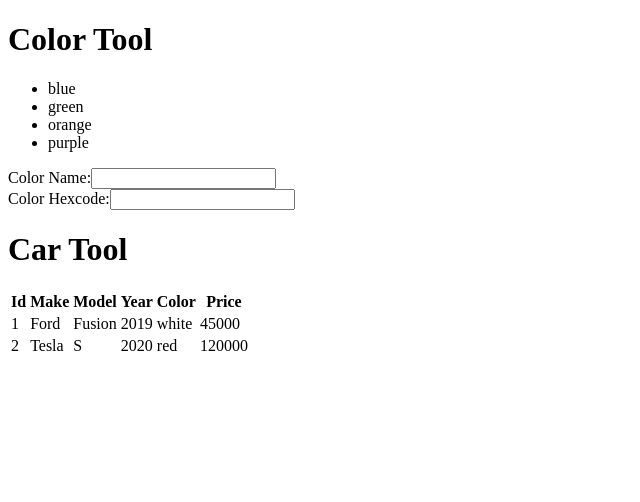
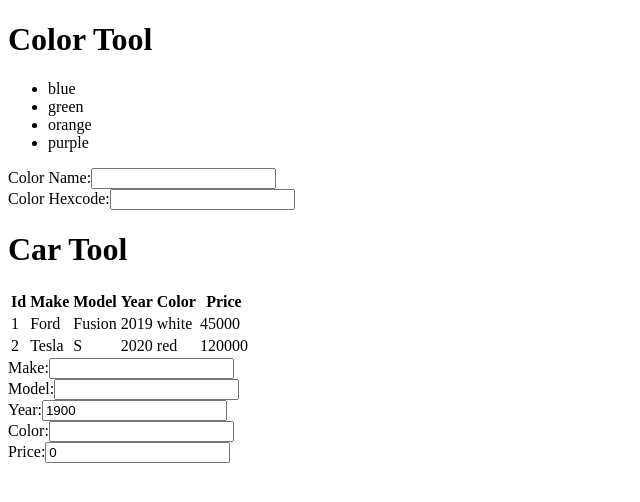
Before and after one commit to t4d-classes/applied-javascript_08242020, a React (Create React App) app in the folder react-app/: page / in a window 1280 px wide. Shown: the top 502 px of the page, without its empty margins (0-640 px from the left). Built offline with nearby package versions, Linux system fonts and the light colour scheme.

Commit message:
add car form

```diff
--- a/react-app/src/components/CarTool.js
+++ b/react-app/src/components/CarTool.js
@@ -1,6 +1,19 @@
-import React from 'react';
+import React, { useState } from 'react';
 
 export const CarTool = (props) => {
+
+  const [ carForm, setCarForm ] = useState({
+    make: '', model: '', year: 1900, color: '', price: 0,
+  });
+
+  const change = (e) => {
+    setCarForm({
+      ...carForm,
+      [ e.target.name ]: e.target.type === 'number' ? Number(e.target.value) : e.target.value,
+    });
+  };
+
+  console.log(carForm);
 
   return (
     <>
@@ -29,6 +42,28 @@
           </tr>)}
         </tbody>
       </table>
+      <form>
+        <div>
+          <label>Make:</label>
+          <input type="text" id="make-input" name="make" value={carForm.make} onChange={change} />
+        </div>
+        <div>
+          <label>Model:</label>
+          <input type="text" id="model-input" name="model" value={carForm.model} onChange={change} />
+        </div>
+        <div>
+          <label>Year:</label>
+          <input type="number" id="year-input" name="year" value={carForm.year} onChange={change} />
+        </div>
+        <div>
+          <label>Color:</label>
+          <input type="text" id="color-input" name="color" value={carForm.color} onChange={change} />
+        </div>
+        <div>
+          <label>Price:</label>
+          <input type="number" id="price-input" name="price" value={carForm.price} onChange={change} />
+        </div>
+      </form>
     </>
   );
 
```
Also changed, not shown: 1 other file (tests, documents, lock files or other folders).
